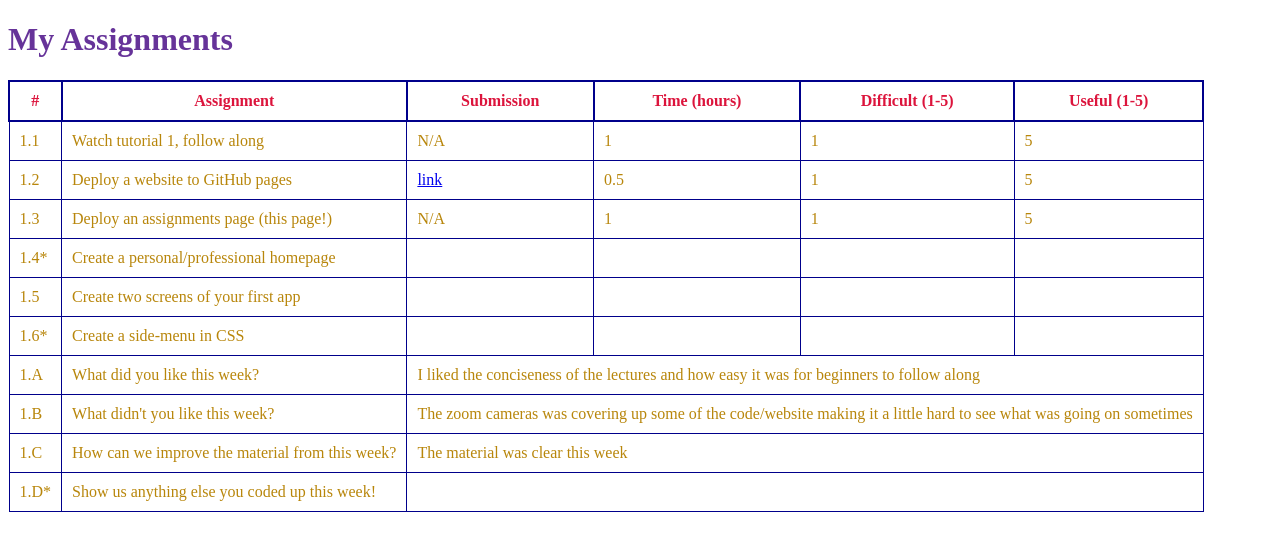
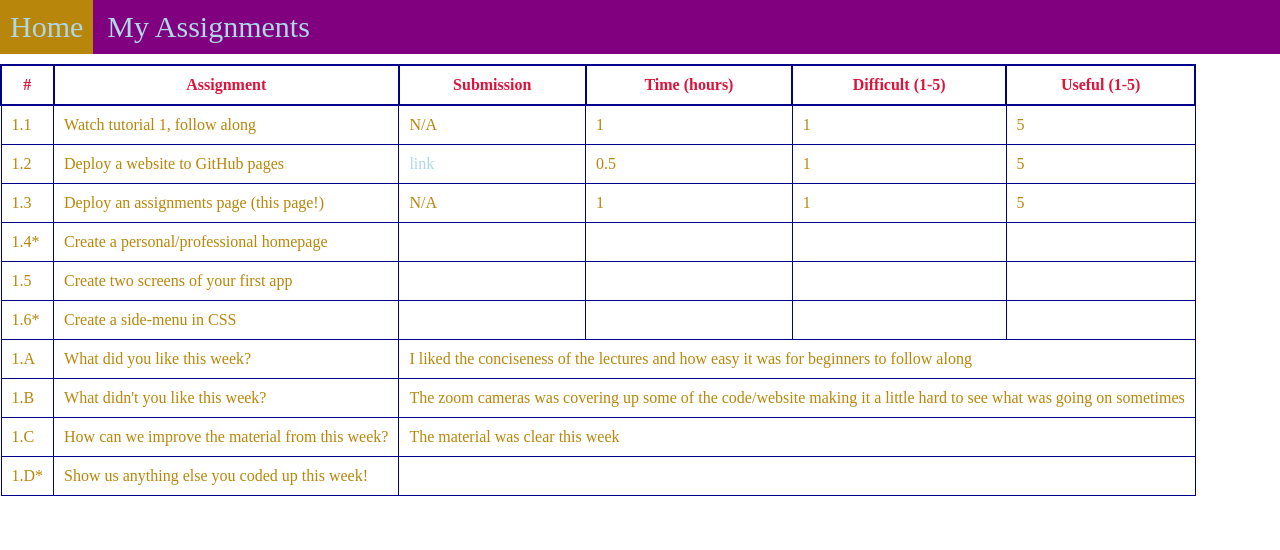
Before and after one commit to Dewey3K/Dewey3K.github.io, a plain HTML site: page assignments.html in a window 1280 px wide. Drawn offline with Linux system fonts and the light colour scheme.

Commit message:
Update assignments.html

```diff
--- a/assignments.html
+++ b/assignments.html
@@ -3,9 +3,8 @@
     <head>
 	    <title> Assignments </title>
         <style type="text/css">
-            h1 {
-                color: rebeccapurple;
-                font-family: "Eras Bold ITC", serif;
+            body {
+                margin: 0;
             }
             table {
                 border-collapse: collapse;
@@ -20,11 +19,32 @@
                 border: 1px solid darkblue;
                 padding: 10px;
             }
+            .navbar{
+                width: 100%;
+                margin-bottom: 10px;
+                background-color: purple;
+                font-family: "Eras Bold ITC", serif;
+            }
+            .navelement {
+                display: inline-block;
+                font-size: 30px;
+                padding: 10px;
+            }
+            .navelement:hover {
+                background-color: darkgoldenrod;
+            }
+            a{
+                text-decoration: none;
+                color: lightblue;
+            }
         </style>
     </head>
 
     <body>
-	<h1> My Assignments </h1>
+	<div class="navbar">
+        <div class="navelement"><a href="index.html">Home</a></div>
+        <div class="navelement"><a href="assignments.html">My Assignments</a></div>
+    </div>
 	<table>
             <thead>
                 <tr>
```
